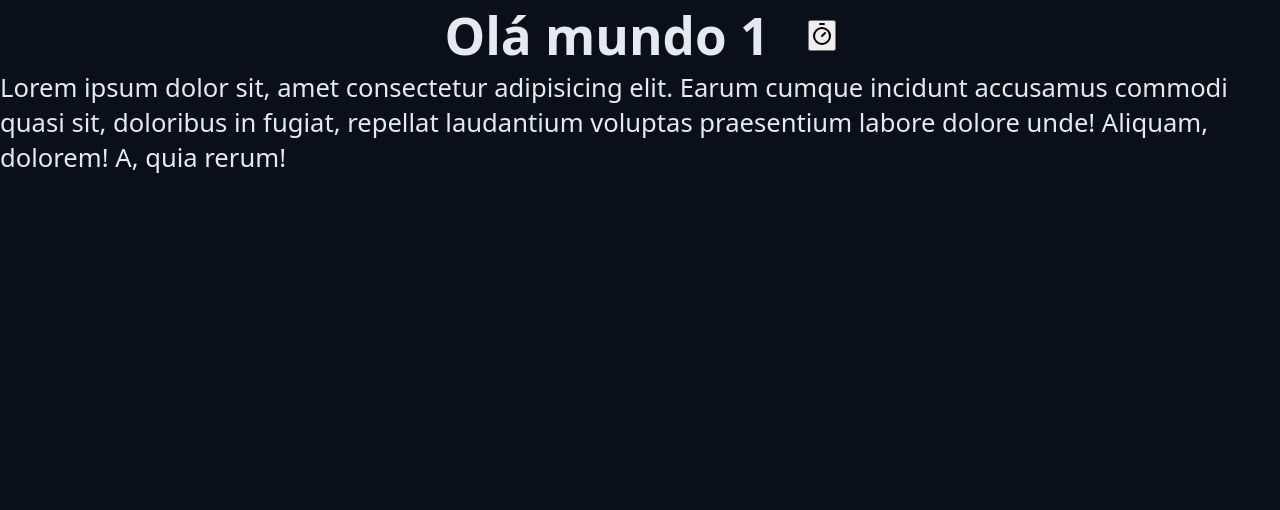
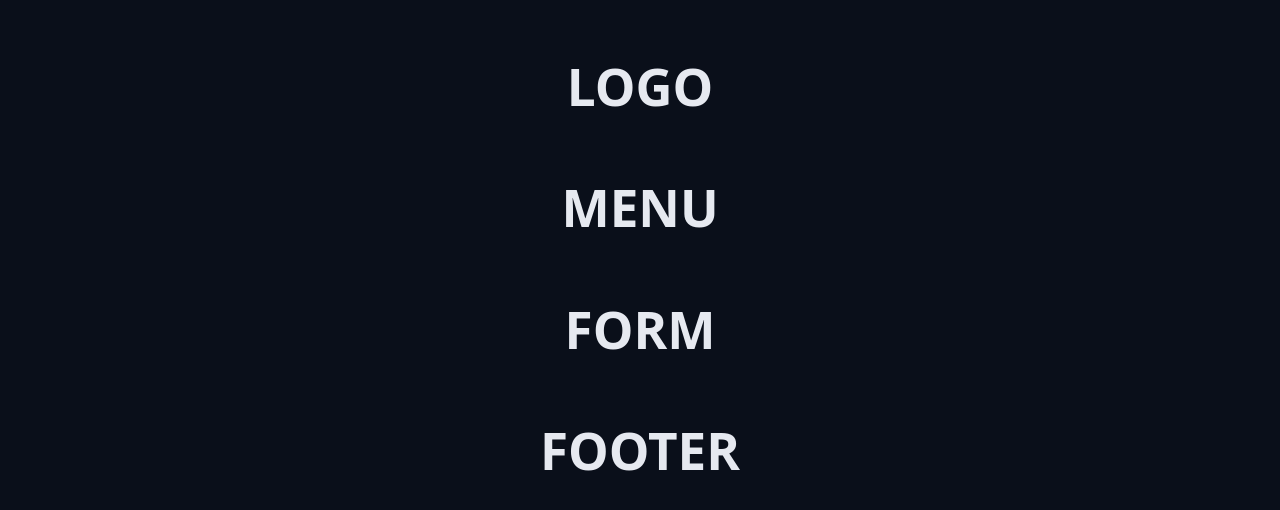
Before and after one commit to Williamhsf/chronos-pomodoro, a React (Vite) app: page / in a window 1280 px wide. Shown: the top 510 px of the page. Built offline with nearby package versions, Linux system fonts and the light colour scheme.

Commit message:
Organizando componentes em pastas padronizadas

```diff
--- a/src/App.tsx
+++ b/src/App.tsx
@@ -1,25 +1,33 @@
-import { Heading } from './components/Heading';
-
 import './styles/global.css';
 import './styles/theme.css';
-import { TimerIcon } from 'lucide-react';
+
+import { Container } from './components/Container';
+import { Heading } from './components/Heading';
 
 export function App() {
   return (
     <>
-      <Heading>
-        Olá mundo 1
-        <button>
-          <TimerIcon />
-        </button>
-      </Heading>
+      <Container>
+        <Heading>LOGO</Heading>
+      </Container>
+      <Container>
+        <Heading>MENU</Heading>
+      </Container>
+      <Container>
+        <Heading>FORM</Heading>
+      </Container>
+      <Container>
+        <Heading>FOOTER</Heading>
+      </Container>
 
-      <p>
-        Lorem ipsum dolor sit, amet consectetur adipisicing elit. Earum cumque
-        incidunt accusamus commodi quasi sit, doloribus in fugiat, repellat
-        laudantium voluptas praesentium labore dolore unde! Aliquam, dolorem! A,
-        quia rerum!
-      </p>
+      {/* em espera */}
+      <div className='container-fluid'>
+        <div className='container'>
+          <div className='content'>
+            <section></section>
+          </div>
+        </div>
+      </div>
     </>
   );
 }
--- /dev/null
+++ b/src/components/Container/index.tsx
@@ -0,0 +1,13 @@
+import styles from './styles.module.css';
+
+type ContainerProps = {
+  children: React.ReactNode;
+};
+
+export function Container({ children }: ContainerProps) {
+  return (
+    <div className={styles.container}>
+      <div className={styles.content}>{children}</div>
+    </div>
+  );
+}
--- /dev/null
+++ b/src/components/Container/styles.module.css
@@ -0,0 +1,12 @@
+.container-fluid {
+  max-width: auto;
+}
+
+.container {
+  max-width: 98rem;
+  margin: 0 auto;
+}
+
+.content {
+  margin: 3.2rem;
+}
--- a/src/components/Heading.tsx
+++ b/src/components/Heading/index.tsx
@@ -1,4 +1,4 @@
-import styles from './Heading.module.css';
+import styles from './styles.module.css';
 
 type HeadingProps = {
   children: React.ReactNode;
```
Also changed, not shown: src/components/Heading/styles.module.css (renamed from src/components/Heading.module.css).
